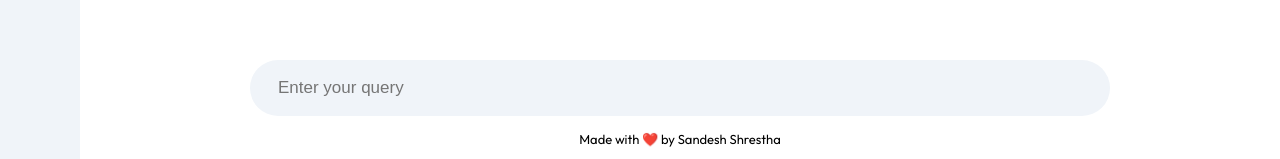
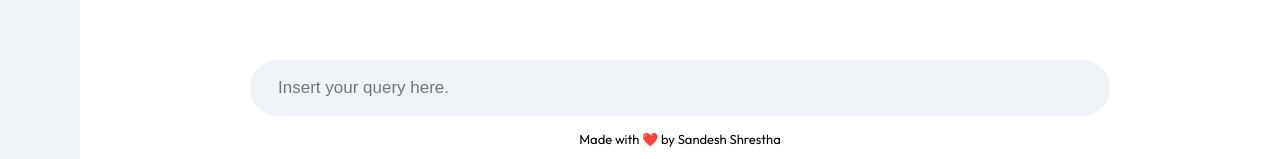
Before and after one commit to yoursandeshshrestha/Ai-for-students, a React (Vite) app: page / in a window 1280 px wide. Shown: the part 638-797 px from the top of the page. Built offline with nearby package versions, Linux system fonts and the light colour scheme.

Commit message:
final main component

```diff
--- a/src/components/main/Main.jsx
+++ b/src/components/main/Main.jsx
@@ -127,7 +127,7 @@ function Main() {
               onKeyPress={handleKeyPress}
               value={input}
               type="text"
-              placeholder="Enter your query"
+              placeholder="Insert your query here."
             />
             <div>
               {input ? (
```
